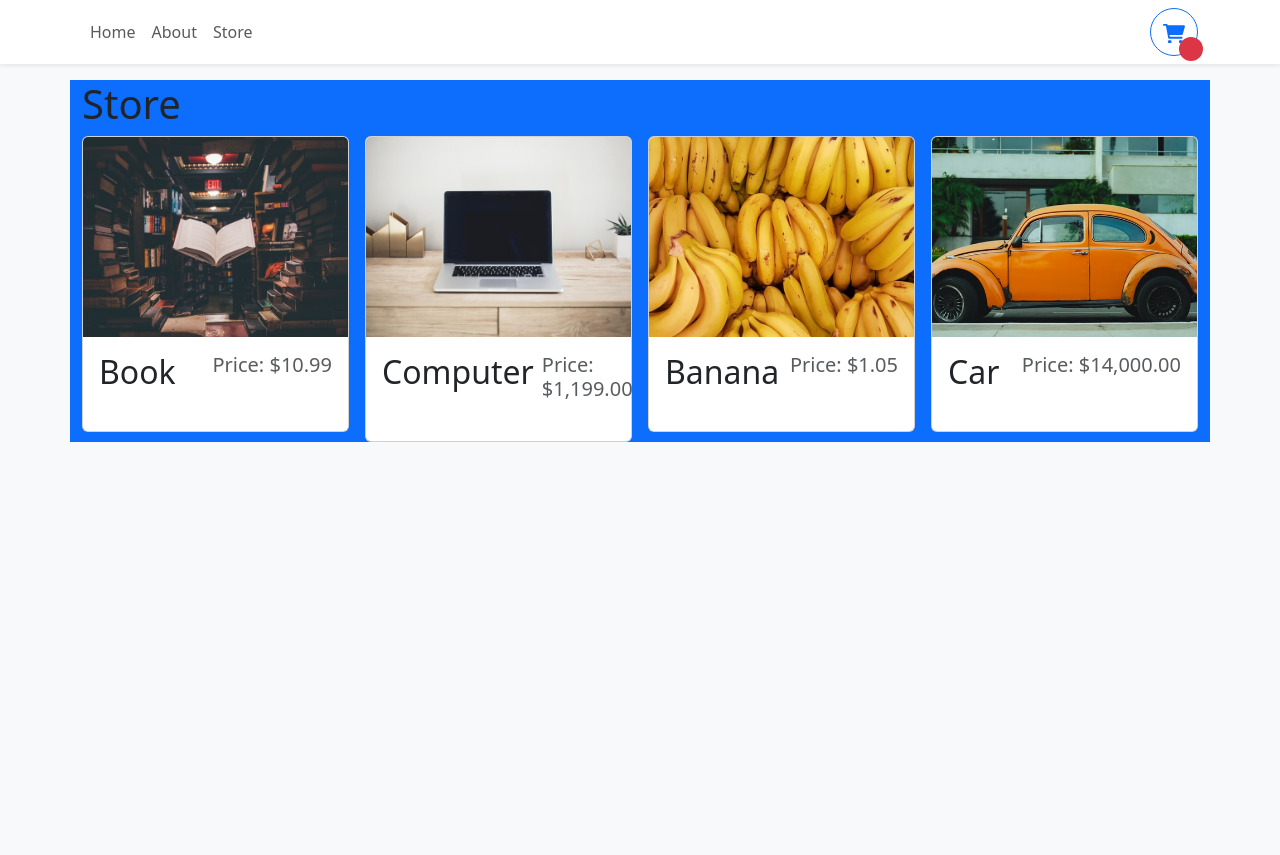
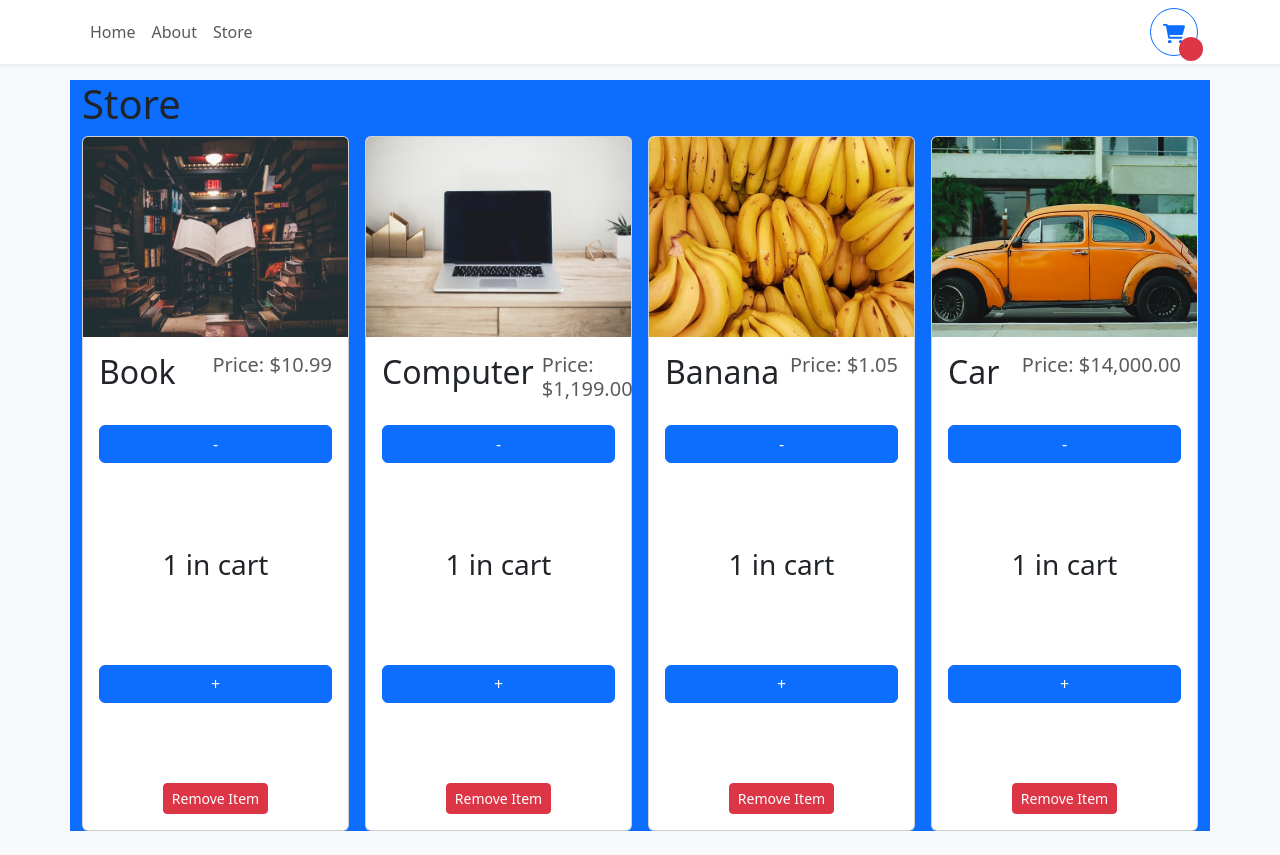
Before and after one commit to josueJURE/shopping_cart, a React (Vite) app: page /store in a window 1280 px wide. Before the commit the page ends 800 px from the top, so only its background shows below. Built offline with nearby package versions, Linux system fonts and the light colour scheme.

Commit message:
(feat: JS) create provider using useContext hooks

```diff
--- /dev/null
+++ b/src/components/AddToCart.tsx
@@ -0,0 +1,10 @@
+// import React from 'react';
+// import { Button } from 'react-bootstrap';
+
+function AddToCart() {
+  return (
+    <div>AddToCart</div>
+  )
+}
+
+export default AddToCart
--- /dev/null
+++ b/src/components/Remove.tsx
@@ -0,0 +1,7 @@
+import React from 'react'
+
+export default function Remove() {
+  return (
+    <div>Remove</div>
+  )
+}
--- a/src/components/StoreItem.tsx
+++ b/src/components/StoreItem.tsx
@@ -1,5 +1,7 @@
-import { Card } from "react-bootstrap";
-import  formatCurrency from "../utilities/formatCurrency"
+import { Card, Button } from "react-bootstrap";
+import formatCurrency from "../utilities/formatCurrency";
+import AddToCart from "./AddToCart";
+import Remove from "./Remove";
 
 interface StoreItemProps {
   id: number;
@@ -9,8 +11,9 @@
 }
 
 export default function StoreItem({ id, name, price, imgUrl }: StoreItemProps) {
+  const quantity = 1;
   return (
-    <Card>
+    <Card className="h-100">
       <Card.Img
         variant="top"
         src={imgUrl}
@@ -21,9 +24,33 @@
       <Card.Body className="d-flex flex-column">
         <Card.Title className="d-flex justify-content-between algin-items-baseline mb-4">
           <span className="fs-2">{name}</span>
-          <span className="ms-2 text-muted"> Price: {formatCurrency(price)}</span>
+          <span className="ms-2 text-muted">
+
+            Price: {formatCurrency(price)}
+          </span>
         </Card.Title>
-        {/* <Card.Text>Price: ${price.toFixed(2)}</Card.Text> */}
+        <div className="mt-auto">
+          {quantity === 0 ? (
+            <Button className="w-100">Add To Cart</Button>
+          ) : (
+            <div
+              className="d-flex align-items-center flex-column"
+              style={{ gap: "5rem" }}
+            >
+              <Button className="w-100">-</Button>
+              <div className="fs-3">
+                <span className="fs-3">{quantity}</span> in cart
+              </div>
+              <Button className="w-100">+</Button>
+              <div
+                className="d-flex align-items-center justify-content-center"
+                style={{ gap: "5rem" }}
+              >
+                <Button variant="danger" size="sm">Remove Item</Button>
+              </div>
+            </div>
+          )}
+        </div>
       </Card.Body>
     </Card>
   );
```
Also changed, not shown: src/context/UseShoppingCart.tsx (added, +25 -0 lines).
